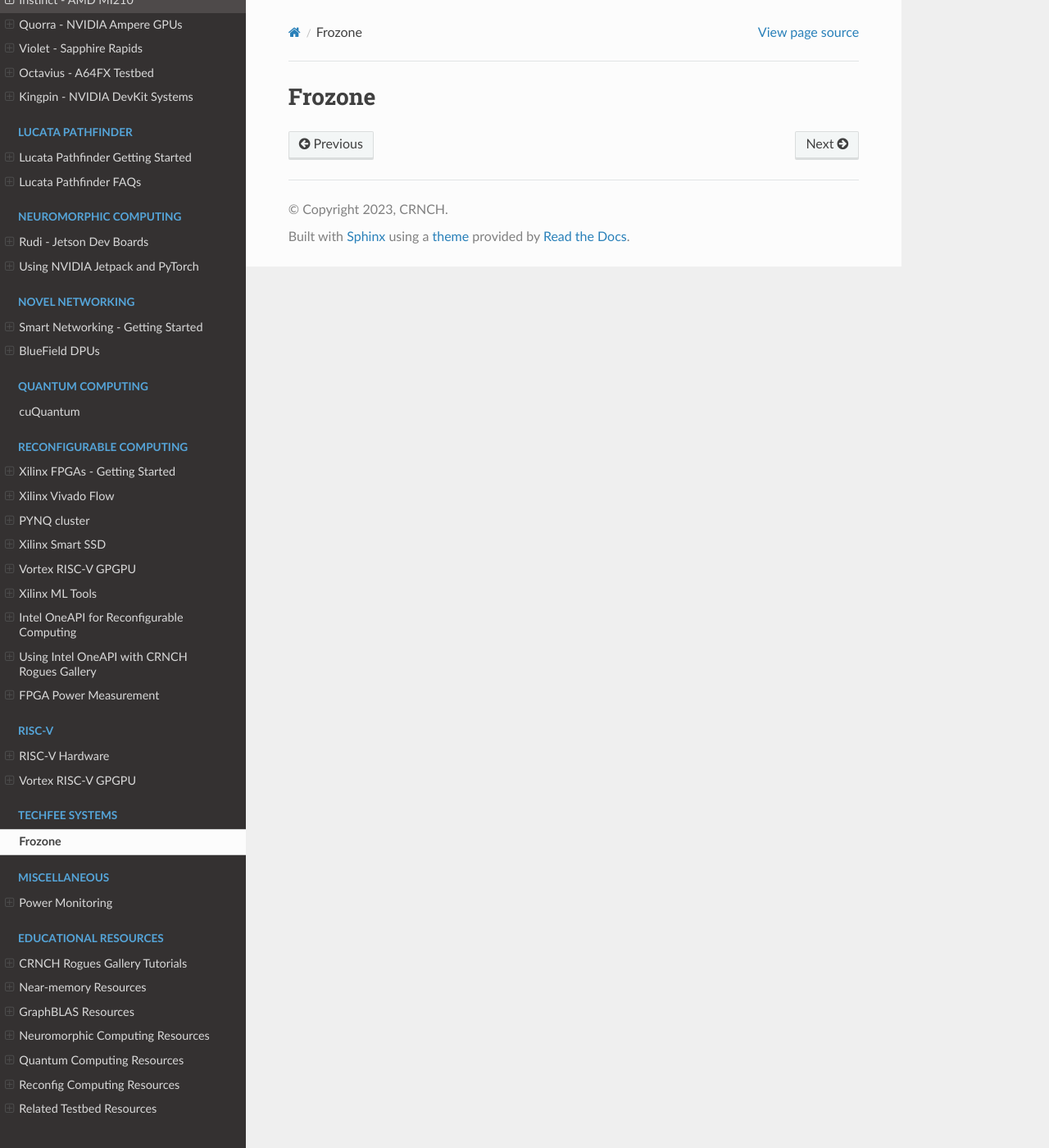
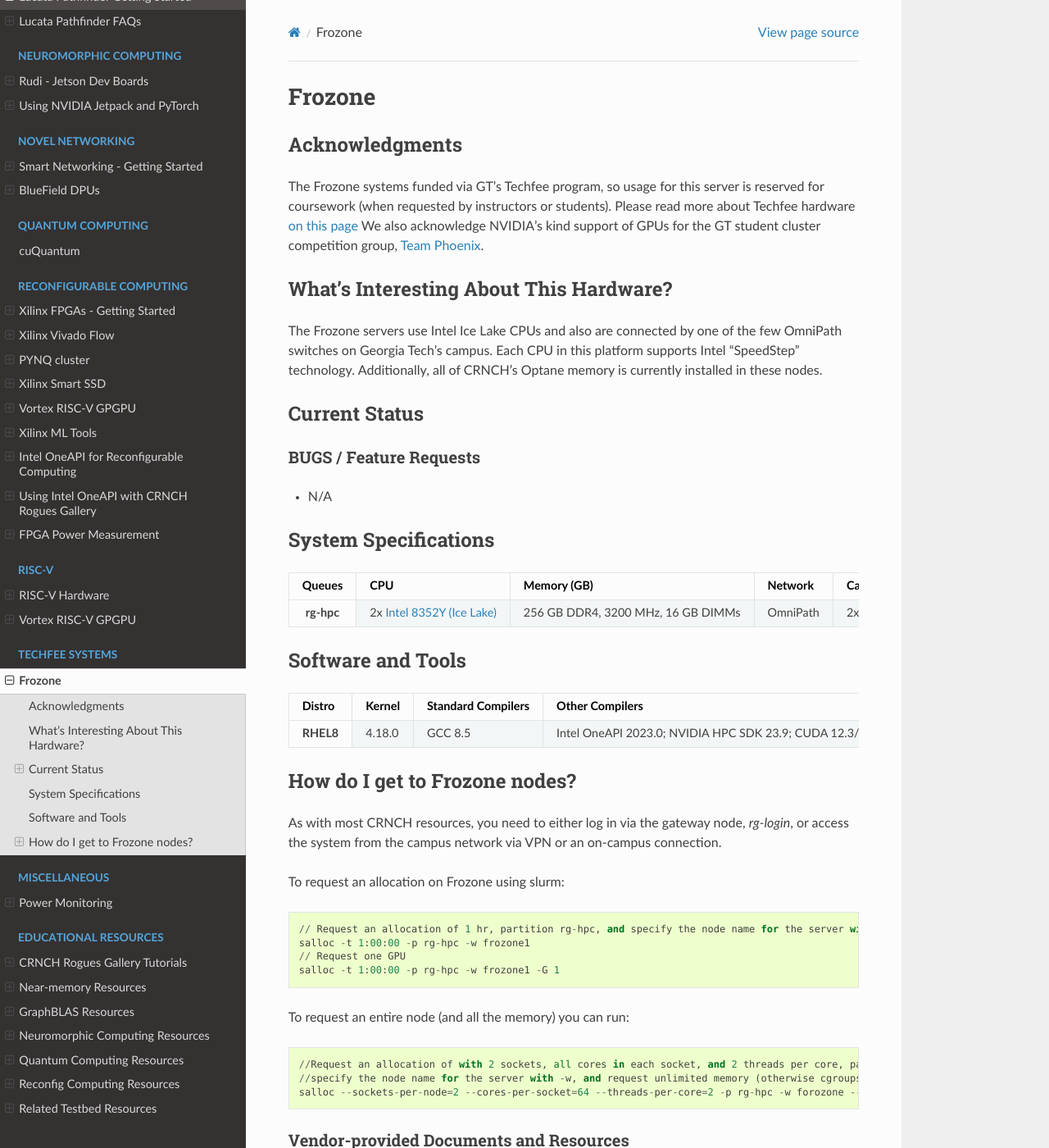
Before and after one commit to gt-crnch-rg/read-the-docs, a Sphinx documentation site: the page built from docs/techfee/frozone-omnipath.rst, in a window 1280 px wide and 1400 px high. Shown: the whole window at 82% size. Built offline with Sphinx 7.4.7 and the Read the Docs theme 2.0.0, drawn with Linux system fonts in a browser that asks for light colours; pages that are not in the unit, such as notebooks, are missing from menus.

Commit message:
Update frozone-omnipath.rst

```diff
--- a/docs/techfee/frozone-omnipath.rst
+++ b/docs/techfee/frozone-omnipath.rst
@@ -1,3 +1,91 @@
 ########
 Frozone
 ########
+
+Acknowledgments
+===============
+The Frozone systems funded via GT's Techfee program, so usage for this server is reserved for coursework (when requested by instructors or students). Please read more about Techfee hardware `on this page <https://crnch-rg.cc.gatech.edu/tech-fee-hosted-equipment/>`__ We also acknowledge NVIDIA's kind support of GPUs for the GT student cluster competition group, `Team Phoenix <https://gt-chipc.github.io/gt-student-cluster-competition/>`__.
+
+What's Interesting About This Hardware?
+=======================================
+The Frozone servers use Intel Ice Lake CPUs and also are connected by one of the few OmniPath switches on Georgia Tech's campus. Each CPU in this platform supports Intel "SpeedStep" technology. Additionally, all of CRNCH's Optane memory is currently installed in these nodes.
+
+Current Status
+==============
+
+BUGS / Feature Requests
+-----------------------
+
+- N/A
+
+System Specifications
+=====================
+
+.. list-table::
+    :widths: auto
+    :header-rows: 1
+    :stub-columns: 1
+
+    * - Queues
+      - CPU
+      - Memory (GB)
+      - Network
+      - Cards
+      - Notes
+    * - rg-hpc
+      - 2x `Intel 8352Y (Ice Lake) <https://www.intel.com/content/www/us/en/products/sku/212284/intel-xeon-platinum-8352y-processor-48m-cache-2-20-ghz/specifications.html>`__
+      - 256 GB DDR4, 3200 MHz, 16 GB DIMMs
+      - OmniPath
+      - 2x `NVIDIA A100 GPUs <https://www.nvidia.com/en-us/data-center/h100/>`__
+      - Optane memory
+
+
+Software and Tools
+==================
+
+.. list-table::
+    :widths: auto
+    :header-rows: 1
+    :stub-columns: 1
+
+    * - Distro
+      - Kernel
+      - Standard Compilers
+      - Other Compilers
+      - MPI
+      - Miscellaneous
+    * - RHEL8
+      - 4.18.0
+      - GCC 8.5
+      - Intel OneAPI 2023.0; NVIDIA HPC SDK 23.9; CUDA 12.3/11.0
+      -
+      -
+
+How do I get to Frozone nodes?
+=======================
+
+As with most CRNCH resources, you need to either log in via the gateway
+node, `rg-login`, or access the system from the campus network via VPN or
+an on-campus connection.
+
+To request an allocation on Frozone using slurm:
+
+.. code::
+
+    // Request an allocation of 1 hr, partition rg-hpc, and specify the node name for the server with -w
+    salloc -t 1:00:00 -p rg-hpc -w frozone1
+    // Request one GPU
+    salloc -t 1:00:00 -p rg-hpc -w frozone1 -G 1
+
+To request an entire node (and all the memory) you can run:
+
+
+.. code::
+
+    //Request an allocation of with 2 sockets, all cores in each socket, and 2 threads per core, partition rg-hpc,
+    //specify the node name for the server with -w, and request unlimited memory (otherwise cgroups limits to 1 GB per core)
+    salloc --sockets-per-node=2 --cores-per-socket=64 --threads-per-core=2 -p rg-hpc -w forozone --mem=0
+
+
+Vendor-provided Documents and Resources
+---------------------------------------
```
